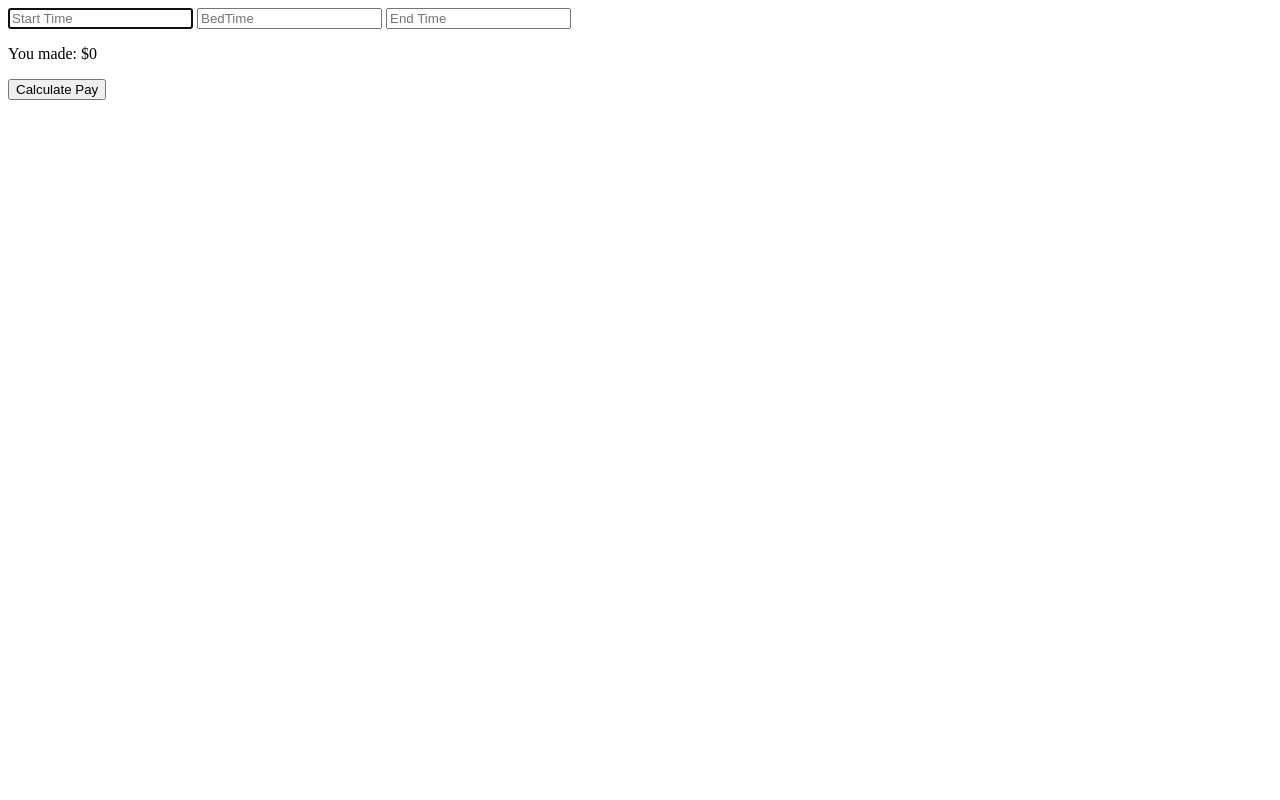
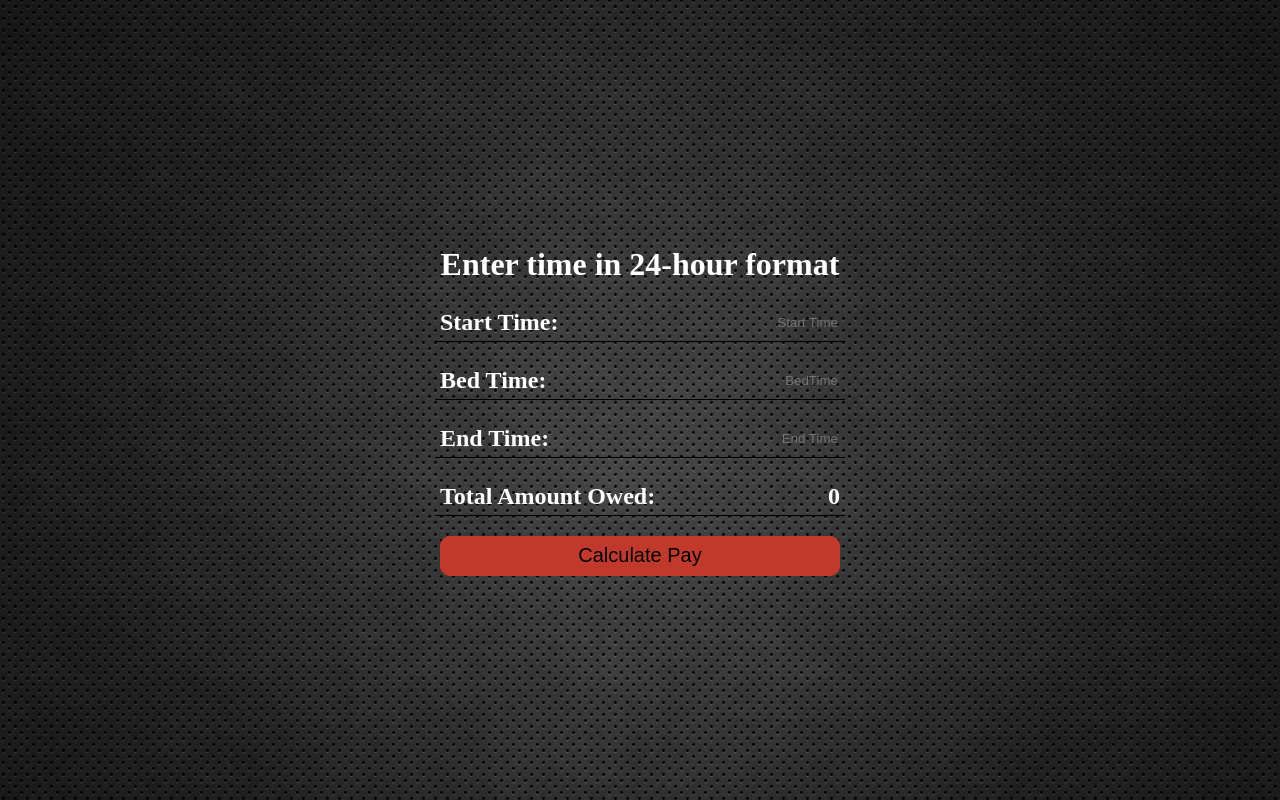
Before and after one commit to keebarber/katas-babysitter, a website: page index.html in a window 1280 px wide. Drawn offline with Linux system fonts and the light colour scheme.

Commit message:
Added simple styling for basic UI. Created check for blank fields. Updated formatting.

```diff
--- a/App.js
+++ b/App.js
@@ -8,18 +8,21 @@
 
     const calculate = document.getElementById("calculate");
     calculate.onclick = () => {
+        debugger;
+
         let startTime = Number(document.getElementById("start").value);
         let bedTime = Number(document.getElementById("bed").value);
         let endTime = Number(document.getElementById("end").value);
 
+        if (startTime && bedTime && endTime) {
             //  Sets midnight value to 24 to computing purposes
-		if (startTime == 0) {
+            if (startTime === 0) {
                 startTime = midnight;
             }
-		if (bedTime == 0) {
+            if (bedTime === 0) {
                 bedTime = midnight;
             }
-		if (endTime == 0) {
+            if (endTime === 0) {
                 endTime = midnight;
             }
 
@@ -30,8 +33,13 @@
             } else {
                 document.getElementById("totalpay").innerHTML = 0;
             }
+        } else {
+            alert("Please fill out all fields.");
+            document.getElementById("totalpay").innerHTML = 0;
+            return;
+        }
     };
-	//	Functions from index.js go here
+    //  Functions from index.js go here
     let functions = {
         startTime: start => {
             let goodStartTime = false;
@@ -124,7 +132,8 @@
             return Math.ceil(hoursWorkedAtPayGrade3);
         },
         calculatePay: (pay1, pay2, pay3) => {
-			return pay1 * 12 + pay2 * 8 + pay3 * 16;
+            let amount = pay1 * 12 + pay2 * 8 + pay3 * 16;
+            return amount.toFixed(2);
         },
         wholeNight: (start, bedtime, end) => {
             let totalForNight, a, b, c;
@@ -145,7 +154,9 @@
                             totalForNight = false;
                         }
                     } else {
-						alert("Your bedtime is either after midnight or invalid.");
+                        alert(
+                            "Your bedtime is either after midnight or invalid."
+                        );
                         console.log("Bedtime should be before midnight.");
                         totalForNight = false;
                     }
--- a/index.css
+++ b/index.css
@@ -0,0 +1,61 @@
+body, html {
+	background: url("public/images/background-img.jpg") no-repeat center center fixed;
+	height: 100%;
+	margin: 0;
+	padding: 0;
+}
+
+.flexcontainer {
+	display: flex;
+	justify-content: center;
+	align-items: center;
+	height: 100%;
+	width: 100%;
+}
+
+#displaycontainer {
+	border-radius: 25px;
+	padding: 25px;
+	text-align: center;
+	color: white;
+}
+h2 {
+	width: 400px;
+	display: flex;
+	justify-content: space-between;
+	border-bottom: 1px solid black;
+	color: white;
+	padding: 5px;
+}
+
+input {
+	background-color: inherit;
+	width: 250px;
+	border-style: none;
+	text-align: right;
+	color: white;
+}
+
+input:focus {
+	outline: none;
+}
+
+button {
+	background-color: #c0392b;
+	border: none;
+	border-radius: 10px;
+	width: 400px;
+	height: 40px;
+	font-size: 1.25em;
+	font-style: bold;
+}
+
+button:hover {
+	opacity: .7;
+	border: 1px solid white;
+	color: white;
+}
+
+button:focus {
+	outline: none;
+}
--- a/index.html
+++ b/index.html
@@ -10,12 +10,15 @@
     </head>
     <body>
 
-    <div>
-        <input autofocus=true id="start" type="text" placeholder="Start Time" />
-        <input id="bed" type="text" placeholder="BedTime" />
-        <input id="end" type="text" placeholder="End Time" />
-        <p>You made: $<span id="totalpay"></span></p>
-        <button id="calculate">Calculate Pay</button>
+    <div class = "flexcontainer">
+        <div id="displaycontainer">
+            <h1>Enter time in 24-hour format</h1>
+            <h2>Start Time: <input autofocus=true id="start" type="text" value="" placeholder="Start Time" /></h2>
+            <h2>Bed Time: <input id="bed" type="text" value="" placeholder="BedTime" /></h2>
+            <h2>End Time: <input id="end" type="text" value="" placeholder="End Time" /></h2>
+            <h2>Total Amount Owed: <span id="totalpay"></span></h2>
+            <button id="calculate">Calculate Pay</button>
+            </div>
     </div>
         <script src="App.js"></script>
     </body>
```
Also changed, not shown: public/images/background-img.jpg (added). Lines whose indentation alone changed are shown as unchanged.
